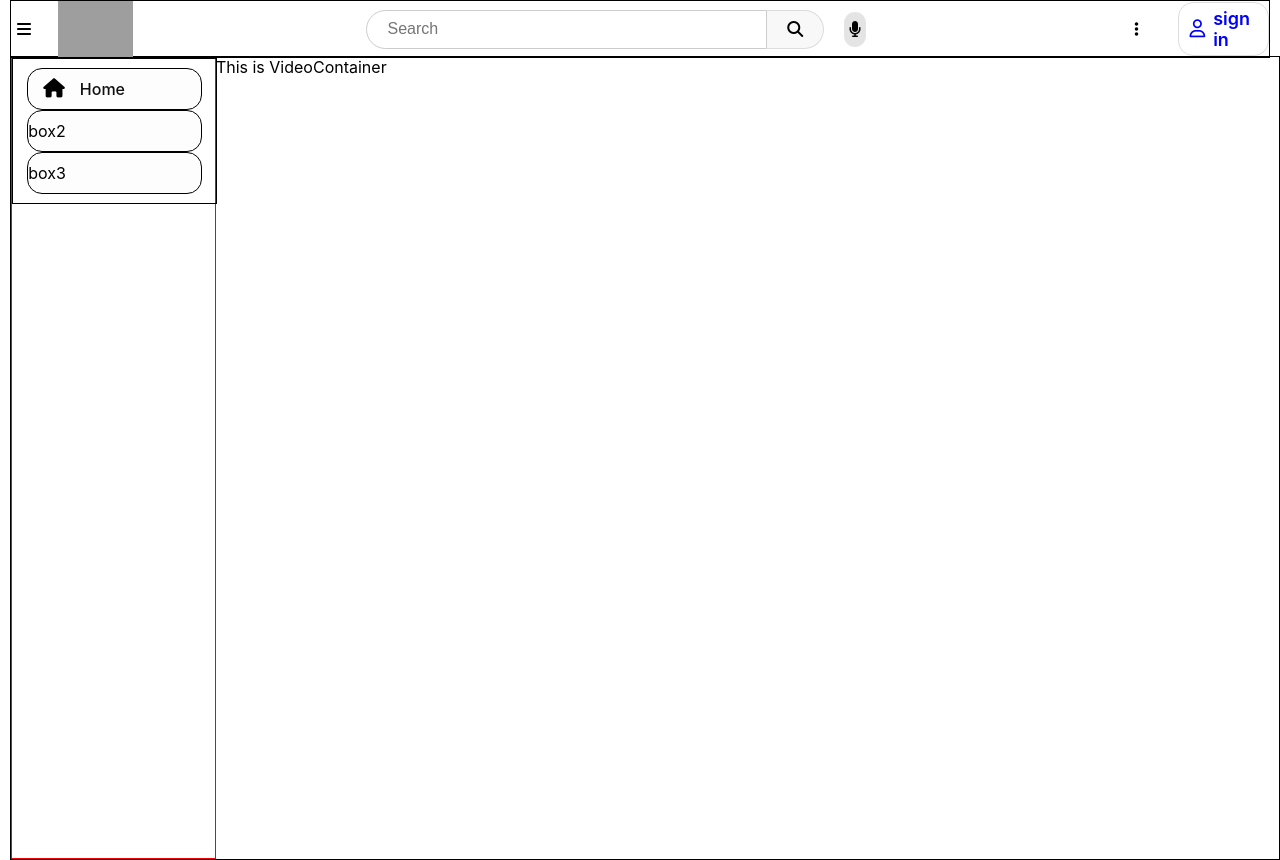
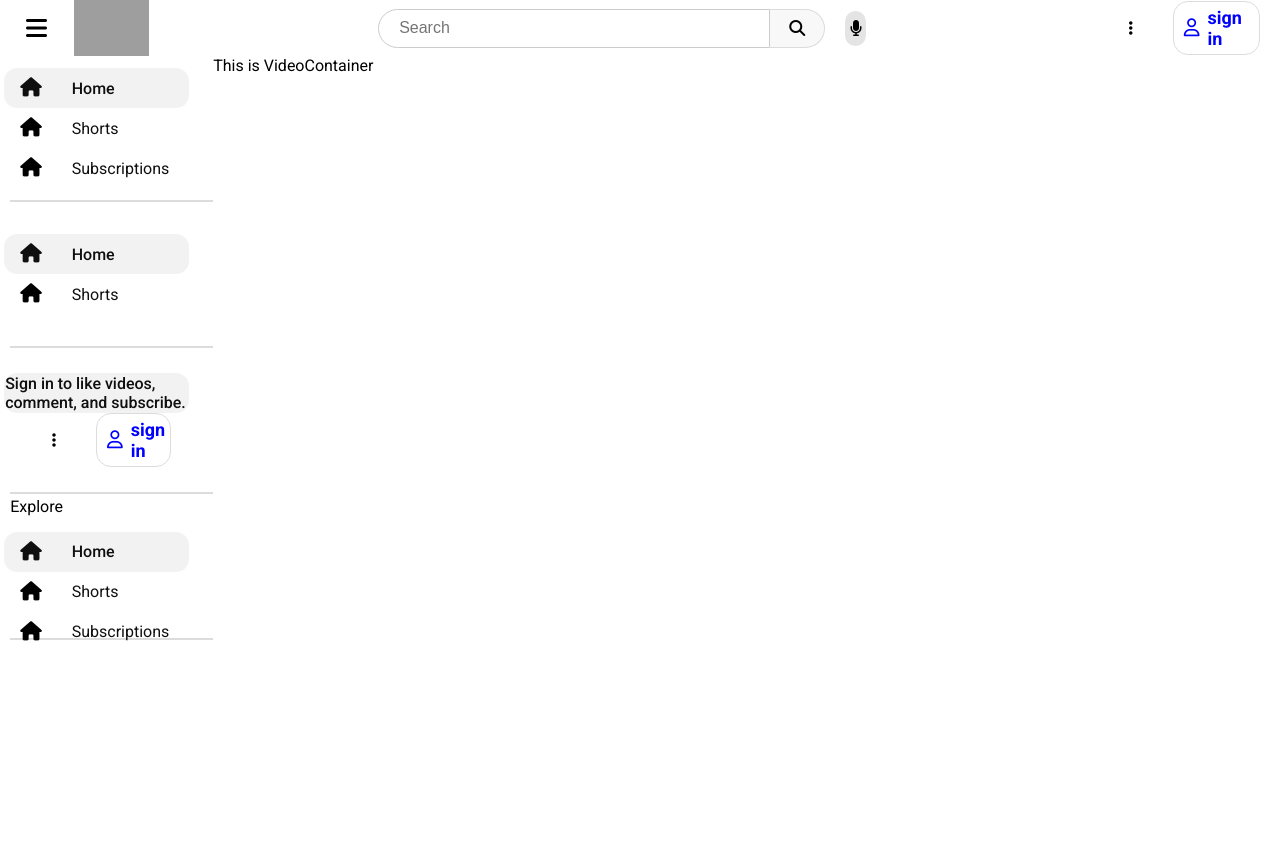
Before and after one commit to Gautam-121/projectHtmlCss, a React (Create React App) app in the folder Youtube_Clone/: page / in a window 1280 px wide. Built offline with nearby package versions, Linux system fonts and the light colour scheme; grey boxes are pictures that could not be loaded.

Commit message:
navigation menu start

```diff
--- a/Youtube_Clone/src/component/header/header.css
+++ b/Youtube_Clone/src/component/header/header.css
@@ -1,7 +1,7 @@
 .header_wrapper{
     /* border: 1px solid; */
     height: 56px;
-    margin: 0px 10px;
+    margin: 0px 20px;
     display: flex;
     align-items: center;
     justify-content: space-evenly;
@@ -9,7 +9,7 @@
     left: 0;
     right: 0;
     top: 0;
-    border: 1px solid;
+    /* border: 1px solid; */
 }
 
 /* Box1 */
@@ -23,6 +23,7 @@
     border: 1px solid transparent;
     padding: 5px;
     border-radius: 20px;
+    font-size: x-large;
 }
 
 .menu_bar:hover{
@@ -142,9 +143,10 @@
     border-radius: 15px;
     background-color: #ffffff;
     font-weight: 600;
+    cursor: pointer;
 
 }
 
-.signIn_Wrapper>i{
+.signIn_Wrapper i{
     margin-right:8px;
 }
--- a/Youtube_Clone/src/component/main/main.css
+++ b/Youtube_Clone/src/component/main/main.css
@@ -1,6 +1,6 @@
 .main_conatainer{
     display: flex;
-    border: 1px solid;
+    /* border: 1px solid; */
     margin-left: 10px;
     margin-top: 56px;
 }
--- a/Youtube_Clone/src/component/main/navigationContainer/navigation.css
+++ b/Youtube_Clone/src/component/main/navigationContainer/navigation.css
@@ -1,28 +1,28 @@
 .navigation_wrapper{
     height: 100vh;
-    border: 1px solid red;
+    /* border: 1px solid red; */
     width: 16%;
 }
 
 .box1{
-    border: 1px solid black;
+
     width: 100%;
     height: 144px;
     display: flex;
     flex-direction: column;
     justify-content: center;
     align-items: center;
+    border-bottom: 2px solid gainsboro;
 }
 
 .home{
-    border: 1px solid;
-    width: 85%;
-    height: 40px;
+    border: 1px solid transparent;
+    width: 90%;
+    height: 38px;
     display: flex;
     align-items: center;
-    border-radius: 15px;
-    background-color:rgba(211, 211, 211, 0.048);
-
+    border-radius: 13px;
+    margin-left: -30px;
 }
 
 .home>i{
@@ -31,8 +31,22 @@
 }
 
 .home>p{
-    margin-left: 15px;
+    margin-left: 30px;
     color: #0f0f0f;
+}
+
+.background{
+    background-color:#0000000D;
     font-size: 1rem;
-    font-weight: 500;
+    font-weight:500;
+    color: #0f0f0f;
 }
+
+.home:hover{
+    background-color: #0000000D;
+    cursor: pointer;
+}
+
+.title{
+    margin-left: -150px;
+}
--- a/Youtube_Clone/src/component/main/navigationContainer/navigation.js
+++ b/Youtube_Clone/src/component/main/navigationContainer/navigation.js
@@ -1,22 +1,61 @@
-import "./navigation.css"
+import "./navigation.css";
 
-const NavigationContainer = ()=>{
-    return(
+const NavigationContainer = () => {
+  return (
     <div className="navigation_wrapper">
       <div className="box1">
-                <div className="home">
+        <div className="home background">
           <i class="fa-solid fa-house"></i>
           <p>Home</p>
         </div>
         <div className="home">
-                    box2
+          <i class="fa-solid fa-house"></i>
+          <p>Shorts</p>
         </div>
         <div className="home">
-                    box3
+          <i class="fa-solid fa-house"></i>
+          <p>Subscriptions</p>
+        </div>
+      </div>
+      <div className="box1">
+        <div className="home background">
+          <i class="fa-solid fa-house"></i>
+          <p>Home</p>
+        </div>
+        <div className="home">
+          <i class="fa-solid fa-house"></i>
+          <p>Shorts</p>
+        </div>
+      </div>
+      <div className="box1">
+        <div className="home background">
+          Sign in to like videos, comment, and subscribe.
+        </div>
+        <div className="header_signIn_container">
+          <i class="fa-solid fa-ellipsis-vertical"></i>
+          <div className="signIn_Wrapper">
+            <i class="fa-regular fa-user"></i>
+            sign in
           </div>
         </div>
       </div>
-    )
-}
+      <div className="box1">
+        <p className="title">Explore</p>
+        <div className="home background">
+          <i class="fa-solid fa-house"></i>
+          <p>Home</p>
+        </div>
+        <div className="home">
+          <i class="fa-solid fa-house"></i>
+          <p>Shorts</p>
+        </div>
+        <div className="home">
+          <i class="fa-solid fa-house"></i>
+          <p>Subscriptions</p>
+        </div>
+      </div>
+    </div>
+  );
+};
 
-export default NavigationContainer
+export default NavigationContainer;
--- a/Youtube_Clone/src/index.css
+++ b/Youtube_Clone/src/index.css
@@ -1,10 +1,10 @@
+@import url('https://fonts.googleapis.com/css2?family=Inter:wght@100;200;300;400;500;600;700;800;900&family=Nunito:ital@1&family=Raleway:ital,wght@0,100;0,200;0,300;0,400;0,600;0,700;0,800;0,900;1,100;1,200;1,300;1,400;1,500;1,600;1,700;1,800;1,900&family=Roboto:ital,wght@0,100;0,300;0,400;0,500;0,700;0,900;1,100;1,300;1,400;1,500;1,700;1,900&display=swap');
+
 body {
   margin: 0;
   padding: 0;
   box-sizing: border-box;
-  font-family: -apple-system, BlinkMacSystemFont, 'Segoe UI', 'Roboto', 'Oxygen',
-    'Ubuntu', 'Cantarell', 'Fira Sans', 'Droid Sans', 'Helvetica Neue',
-    sans-serif;
+  font-family: 'Roboto', sans-serif;
   -webkit-font-smoothing: antialiased;
   -moz-osx-font-smoothing: grayscale;
 }
```
Lines whose indentation alone changed are shown as unchanged.
